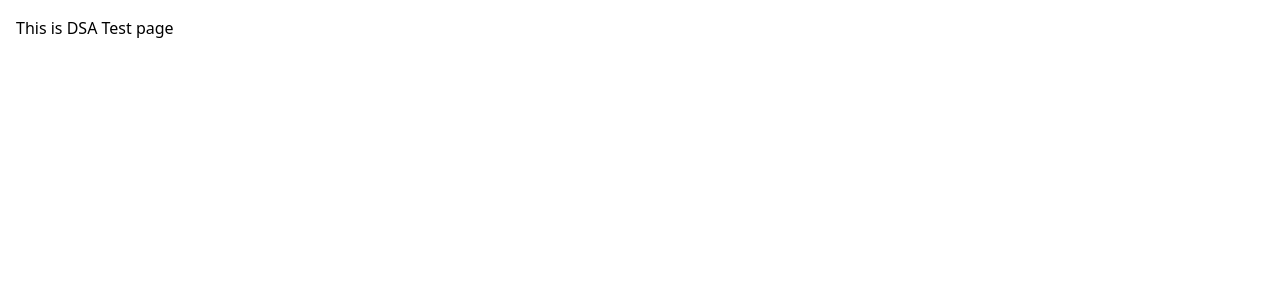
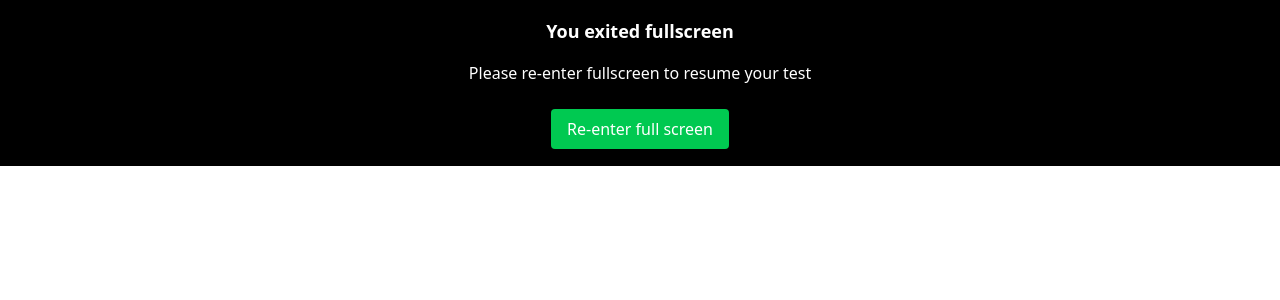
Before and after one commit to shrutisaini01/OA-Generator, a React app in the folder client/oa_frontend/: page /coding/dsa in a window 1280 px wide. Shown: the top 300 px of the page. Built offline with nearby package versions, Linux system fonts and the light colour scheme; the HTML template or start-up script is replaced by a standard one.

Commit message:
updated28june

```diff
--- a/client/oa_frontend/src/pages/DSATestPage.jsx
+++ b/client/oa_frontend/src/pages/DSATestPage.jsx
@@ -1,5 +1,53 @@
+import {useState,useEffect} from 'react';
+import {useNavigate, Link} from 'react-router-dom';
+
 const DSATestPage = () => {
-    return <h1 className="p-4">This is DSA Test page</h1>
+    const [violation,setViolations]=useState(0);
+    const [isFullscreen,setIsFullscreen]=useState(!!document.fullscreenElement); //!! because document.fullscreenelement is an object when fullscreen else its null --> !document.fullscreenelement true when null so to check actual boolen status we use
+    const navigate=useNavigate();
+    useEffect(()=>{
+        const handleFullScreenChange = () => {
+            const fullScreenMode=!!document.fullscreenElement;
+            setIsFullscreen(fullScreenMode);
+            if(!fullScreenMode){
+                console.log("Fullscreen violated");
+                const newCount=violation+1;
+                setViolations(newCount);
+                alert(`You exited fullscreen! Violation count: ${newCount}/3`);
+                if(newCount>=3){
+                    alert("Violations exceeded! Your test is disqualified!");
+                    navigate("/coding");
+                }
+            }
+        };
+        document.addEventListener('fullscreenchange',handleFullScreenChange);
+        return () => document.removeEventListener('fullscreenchange', handleFullScreenChange);
+    },[violation,navigate]);
+
+    const requestFullScreen = () => {
+        const element=document.documentElement;
+        if(element.requestFullscreen){
+            element.requestFullscreen();
+        }else if(element.webkitRequestFullscreen){
+            element.webkitRequestFullScreen();
+        }else if(element.msRequestFullscreen){
+            element.msRequestFullScreen();
+        }
+    };
+
+    return (
+        <div className='relative p-6'>
+            <h1 className='text-xl font-bold text-blue-500'>DSA Test Page</h1>
+            <textarea className='p-2 mt-4 w-full border-2 border-black'/>
+            {!isFullscreen && (
+                <div className='absolute inset-0 bg-black bg-opacity-50 text-white flex flex-col items-center justify-center z-50'>
+                    <p className='font-semibold text-lg mb-4'>You exited fullscreen</p>
+                    <p className='mb-6'>Please re-enter fullscreen to resume your test</p>
+                    <button className='px-4 py-2 bg-green-500 rounded hover:bg-green-600' onClick={requestFullScreen}>Re-enter full screen</button>
+                </div>
+            )}
+        </div>
+    );
 };
 
 export default DSATestPage;
--- a/client/oa_frontend/src/pages/StartTest.jsx
+++ b/client/oa_frontend/src/pages/StartTest.jsx
@@ -2,7 +2,7 @@ import {useState,useEffect} from 'react';
 import {useNavigate, Link} from 'react-router-dom';
 
 const StartTest = () => {
-    const [seconds,setSeconds]=useState(60);
+    const [seconds,setSeconds]=useState(10);
     const [agreed,setAgreed]=useState(false);
     const navigate=useNavigate();
 
@@ -15,7 +15,7 @@ const StartTest = () => {
 
     useEffect( () => {
         const handleKeyDown = (e) => {
-            if(e.ctrlkey && e.key=='q'){
+            if(e.ctrlKey && e.key=='q'){
                 if(document.fullscreenElement){
                     document.exitFullscreen();
                 }
@@ -29,27 +29,38 @@ const StartTest = () => {
         const element=document.documentElement;
         if(element.requestFullscreen){
             element.requestFullscreen();
-        }else if(element.webkitRequestFullScreen){
+        }else if(element.webkitRequestFullscreen){
             element.webkitRequestFullScreen();
-        }else if(element.msRequestFullScreen){
+        }else if(element.msRequestFullscreen){
             element.msRequestFullScreen();
         }
     };
 
     useEffect( () => {
-        const handleFullScreenChange = (e) => {
+        const handleFullScreenChange = () => {
+            console.log("fullscreen fired!");
             if(!document.fullscreenElement){
                 alert('You exited fullscreen mode! This may disqualify your attempt!');
             }
         };
         document.addEventListener('fullscreenchange',handleFullScreenChange);
         return () => document.removeEventListener('fullscreenchange', handleFullScreenChange);
-    });
+    },[]);
 
     const handleStart = () => {
         if(agreed){
-            requestFullScreen();
-            navigate("/coding/dsa");
+            const element=document.documentElement;
+            if(element.requestFullscreen){
+                element.requestFullscreen().then(()=>{
+                    console.log("Entered fullscreen!");
+                    navigate("/coding/dsa");
+                }).catch((error) => {
+                    console.error("Fullscreen failed: ",error)
+                    navigate("/coding/dsa");
+                });
+            }else{
+                navigate("/coding/dsa");
+            }
         }
     };
 
```
